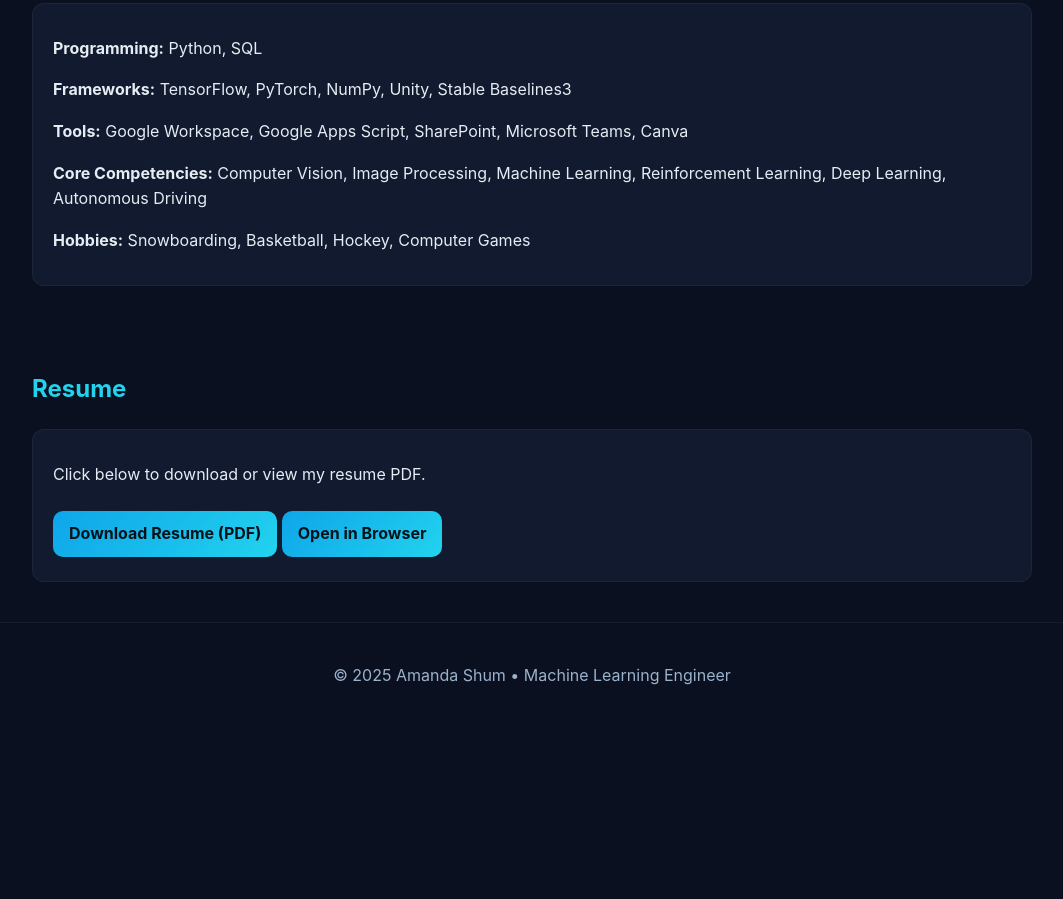
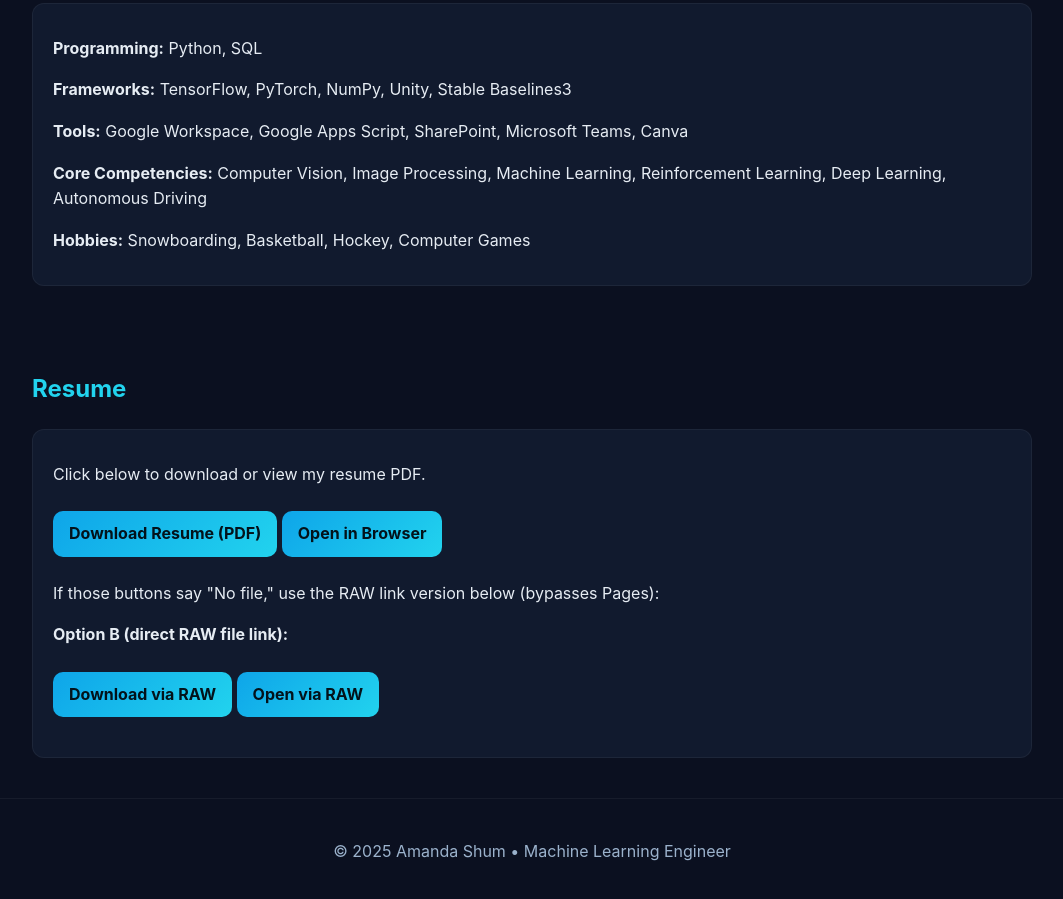
Before and after one commit to amandashum/amandashum.github.io, a plain HTML site: page index.html in a window 1280 px wide. Shown: the part 3075-3974 px from the top of the page, without its empty margins (108-1171 px from the left). Before the commit the page ends 3803 px from the top, so only its background shows below. Drawn offline with Linux system fonts and the light colour scheme.

Commit message:
Resume mapping raw link added

```diff
--- a/index.html
+++ b/index.html
@@ -259,6 +259,15 @@
       <p>Click below to download or view my resume PDF.</p>
       <a href="Amanda_Shum_Resume.pdf" class="btn" download>Download Resume (PDF)</a>
       <a href="Amanda_Shum_Resume.pdf" class="btn" target="_blank">Open in Browser</a>
+
+
+      <p class="muted">If those buttons say "No file," use the RAW link version below (bypasses Pages):</p>
+      <p><strong>Option B (direct RAW file link):</strong></p>
+      <p>
+      <a href="https://raw.githubusercontent.com/amandashum/amandashum.github.io/main/AmandaShum_Resume.pdf" class="btn" download>Download via RAW</a>
+      <a href="https://raw.githubusercontent.com/amandashum/amandashum.github.io/main/AmandaShum_Resume.pdf" class="btn" target="_blank" rel="noopener">Open via RAW</a>
+      </p>
+
     </div>
   </section>
 
```
